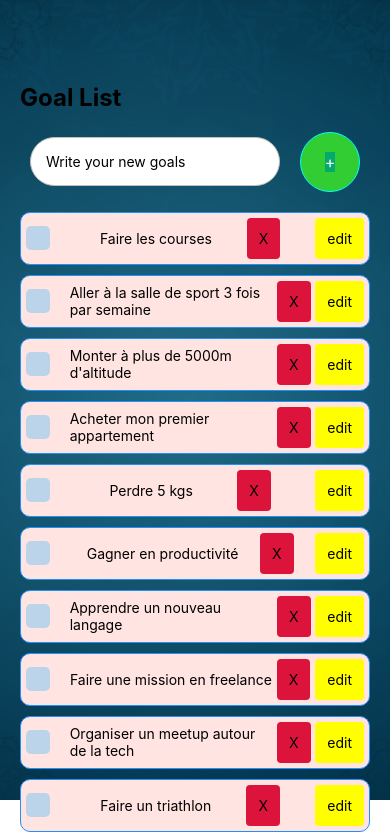
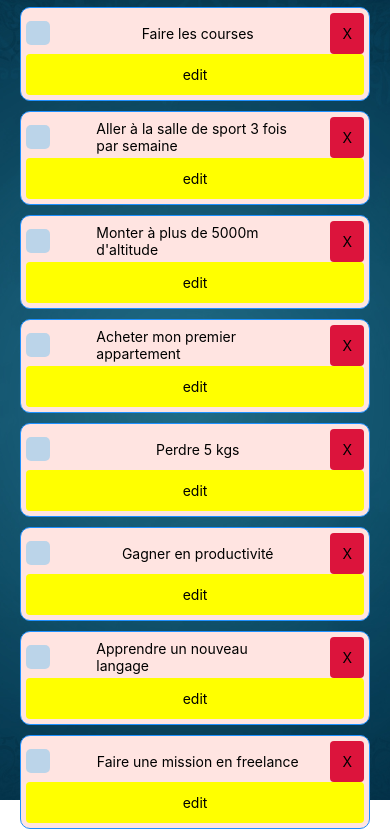
Before and after one commit to Clairevitsing/todoList, a React Native app: screen / in a window 390 px wide. Shown: the top 837 px of the page. Built offline with nearby package versions, Linux system fonts and the light colour scheme.

Commit message:
ajouter modal delete

```diff
--- a/App.js
+++ b/App.js
@@ -1,5 +1,5 @@
 import { StatusBar } from 'expo-status-bar';
-import { ImageBackground, StyleSheet, Text, View, Alert, } from 'react-native';
+import { ImageBackground, StyleSheet, Text, View, Alert, SafeAreaView} from 'react-native';
 import React, { useState } from 'react';
 import GoalList from './components/GoalList';
 import GoalForm from './components/GoalForm';
@@ -39,37 +39,22 @@ export default function App() {
 
   const deleteGoal = (index) => {
 
-    Alert.alert(
-
-      'Alert Deletion', 'Are you sure to delete?',
-      [{
-        text: 'Cancel',
-        style: 'Cancel',
-      },
-      {
-        text: 'Confirm',
-        onPress: () => {
-
           let updatedGoals = [...goalItems];
           updatedGoals.splice(index, 1);
           setGoalItems(updatedGoals);
         }
-      },
-    ]);
-  }
 
-  const editGoal = (index) => {
-    setEditedGoal(goalItems[index]);
+  const editGoal = (goal, editedText) => {
+
+    setEditedGoal(goal);
+    let index = goalItems.index;
+    goalItems.splice(index, 1, {id: index, goal: editedText});
+
   };
-  const updateGoal = (index,editedGoal) => {
-    const updatedGoals = [...goalItems];
-    updatedGoals[index] = editedGoal;
-    console.log("updatedGoals:", updatedGoals[index])
-    setGoalItems(updatedGoals);
-  }
+
 
   return (
-
+     <SafeAreaView style={{flex: 1}}>
     <View style={styles.container}>
       <ImageBackground source={require('./assets/home.jpg')} resizeMode='cover' style={styles.image}>
         <View style={styles.goalsWrapper}>
@@ -80,12 +65,12 @@ export default function App() {
            <GoalList
               goalItems={goalItems}
               onDelete={deleteGoal}
-              onUpdate={updateGoal}
-              editedGoal={editedGoal}
+              onUpdate={editedGoal}
             />
     </View>
         </ImageBackground>
-    </View>
+      </View>
+      </SafeAreaView>
   )
 }
 
--- a/components/GoalForm.js
+++ b/components/GoalForm.js
@@ -15,6 +15,7 @@ const GoalForm = ({ addGoal }) => {
                 behavior={Platform.OS === 'ios' ? "padding" : "height"}
                 style={styles.writeGoalWrapper}>
                 <TextInput style={styles.input} placeholder={"Write your new goals"} value={goal} onChangeText={text => setGoal(text)} />
+
                 <TouchableOpacity onPress={handleAddGoal} >
                     <View style={styles.addWrapper}>
                         <Text style={styles.button}>+</Text>
@@ -53,13 +54,6 @@ addWrapper: {
     borderColor: '#00ffff',
     borderWidth: 1
     },
-button: {
-    backgroundColor: '#04AA6D',
-    color: 'white',
-    padding: '15px 32px',
-    textAlign: 'center',
-    fontSize: 16,
-  },
 });
 
 export default GoalForm;
--- a/components/GoalItem.js
+++ b/components/GoalItem.js
@@ -1,20 +1,52 @@
-import React from 'react';
-import { View, Text, Pressable, StyleSheet, } from 'react-native';
+import React, {useState } from 'react';
+import { View, Modal,Text, Pressable, StyleSheet,TouchableOpacity } from 'react-native';
 
-const GoalItem = ({ item, index, onDelete, onUpdate, editedGoal}) => {
+const GoalItem = ({ item, index, onDelete, onUpdate }) => {
+
+    const [modalVisible, setModalVisible] = useState(false);
+
+    const confirmDelete = () => {
+        setModalVisible(false);
+        onDelete();
+     };
+
     return (
+
         <View style={styles.item} key={index.toString()}>
             <View style={styles.itemLeft}>
                 <View style={styles.square}></View>
-                <Text style={styles.itemText}>{item}</Text>
-                <Pressable style={styles.deleteButton} onPress={() => onDelete(index)}>
-                    <Text style={styles.text}>X</Text>
+                    <Text style={styles.itemText}>{item}</Text>
+                            <Pressable style={styles.deleteButton} onPress={() => { setModalVisible(!modalVisible), onDelete(index) }}>
+                                 <Text style={styles.text}>X</Text>
                 </Pressable>
-                <Pressable style={styles.editButton} onPress={() => onUpdate(index, editedGoal)}>
+                 <Modal
+                        animationType="slide"
+                        transparent={true}
+                        visible={modalVisible}
+                        onRequestClose={() => {
+                        Alert.alert('Modal has been closed.');
+                        setModalVisible(!modalVisible);
+                     }}>
+                    <View style={styles.centeredView}>
+                        <View style={styles.modalView}>
+                            <Text style={styles.modalText}>Are you sure to delete this goal? </Text>
+                            <View style={styles.buttonContainer}>
+                                <TouchableOpacity onPress={confirmDelete}  style={[styles.button, styles.buttonDelete]}>
+                                        <Text style={styles.buttonText}>Confirm</Text>
+                                </TouchableOpacity>
+                                 <TouchableOpacity onPress={()=>setModalVisible(false)}  style={[styles.button, styles.buttonCancel]}>
+                                        <Text style={styles.buttonText}>Cancel</Text>
+                                </TouchableOpacity>
+                            </View>
+                         </View>
+                    </View>
+                </Modal>
+            </View>
+                <Pressable style={styles.editButton} onPress={() => onUpdate(index, editedText)}>
                     <Text style={styles.text}>edit</Text>
                 </Pressable>
             </View>
-        </View>);
+       );
 };
 
 const styles = StyleSheet.create({
@@ -66,7 +98,47 @@ const styles = StyleSheet.create({
         borderRadius: 4,
         elevation: 3,
         backgroundColor: '#FFFF00',
-    }
+    },
+  centeredView: {
+    flex: 1,
+    justifyContent: 'center',
+    alignItems: 'center',
+    marginTop: 22,
+  },
+  modalView: {
+    margin: 20,
+    backgroundColor: '#00ffff',
+    borderRadius: 20,
+    padding: 35,
+    alignItems: 'center',
+    shadowColor: '#000',
+    shadowOffset: {
+      width: 0,
+      height: 2,
+    },
+    shadowOpacity: 0.25,
+    shadowRadius: 4,
+    elevation: 5,
+    },
+ buttonContainer: {
+    display: 'flex',
+    flexDirecrion: 'row',
+    justifyContent: 'space-around',
+    width: '100%',
+    },
+  button: {
+    borderRadius: 20,
+    padding: 10,
+    elevation: 2,
+    margin:10,
+    },
+
+ buttonDelete: {
+    backgroundColor:"#dc143c",
+    },
+ buttonCancel: {
+      backgroundColor:"#008000",
+  }
 
 
 });
--- a/components/GoalList.js
+++ b/components/GoalList.js
@@ -1,10 +1,10 @@
 import React from 'react';
-import { View } from 'react-native';
+import {  ScrollView,StyleSheet } from 'react-native';
 import GoalItem from './GoalItem';
 
 const GoalList = ({ goalItems,  onDelete, onUpdate }) => {
   return (
-    <View>
+    <ScrollView style={styles.scrollView}>
       {goalItems.map((item, index) => (
         <GoalItem
           key={index.toString()}
@@ -14,8 +14,10 @@ const GoalList = ({ goalItems,  onDelete, onUpdate }) => {
           onUpdate={onUpdate}
         />
       ))}
-    </View>
+    </ScrollView>
   );
 };
+const styles = StyleSheet.create({
+  });
 
 export default GoalList;
--- a/package.json
+++ b/package.json
@@ -12,7 +12,8 @@
     "expo": "~50.0.3",
     "expo-status-bar": "~1.11.1",
     "react": "18.2.0",
-    "react-native": "0.73.2"
+    "react-native": "0.73.2",
+    "react-native-paper": "^5.12.3"
   },
   "devDependencies": {
     "@babel/core": "^7.20.0"
```
Also changed, not shown: 1 other file (tests, documents, lock files or other folders).
